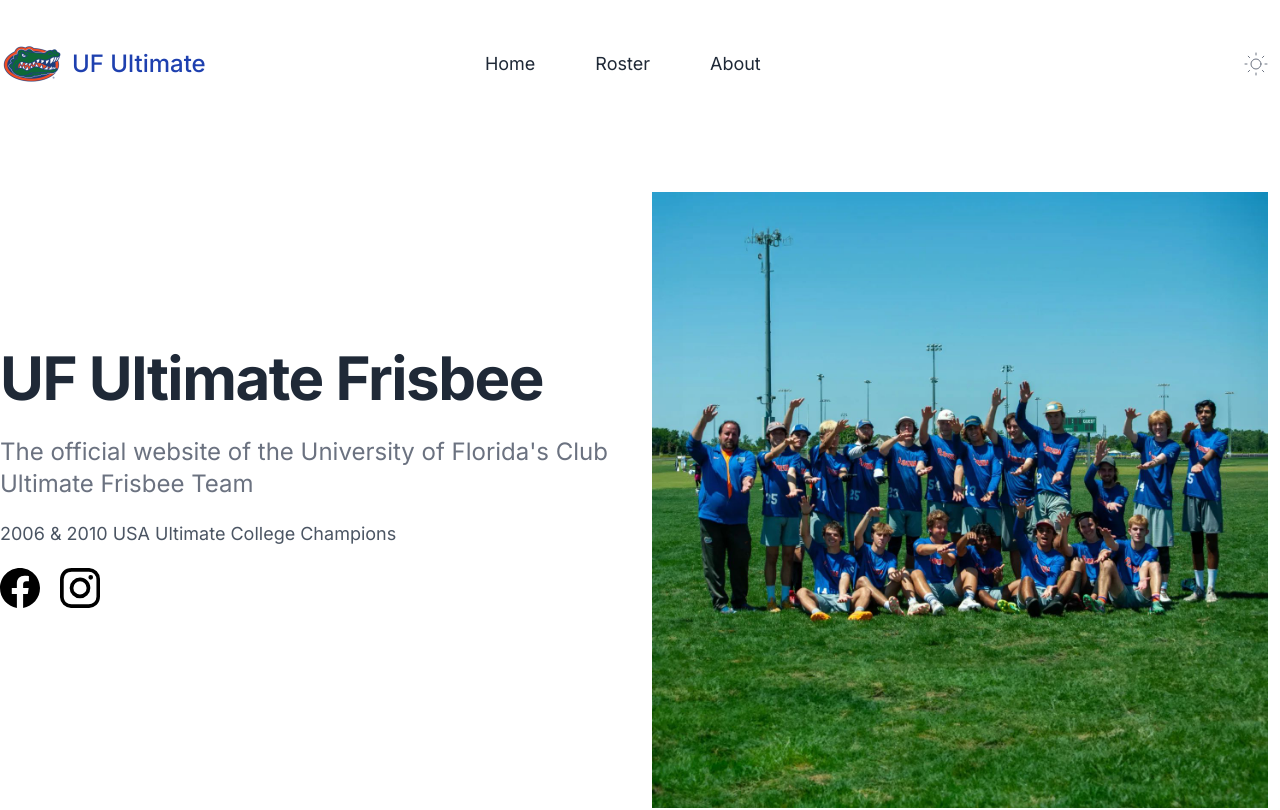
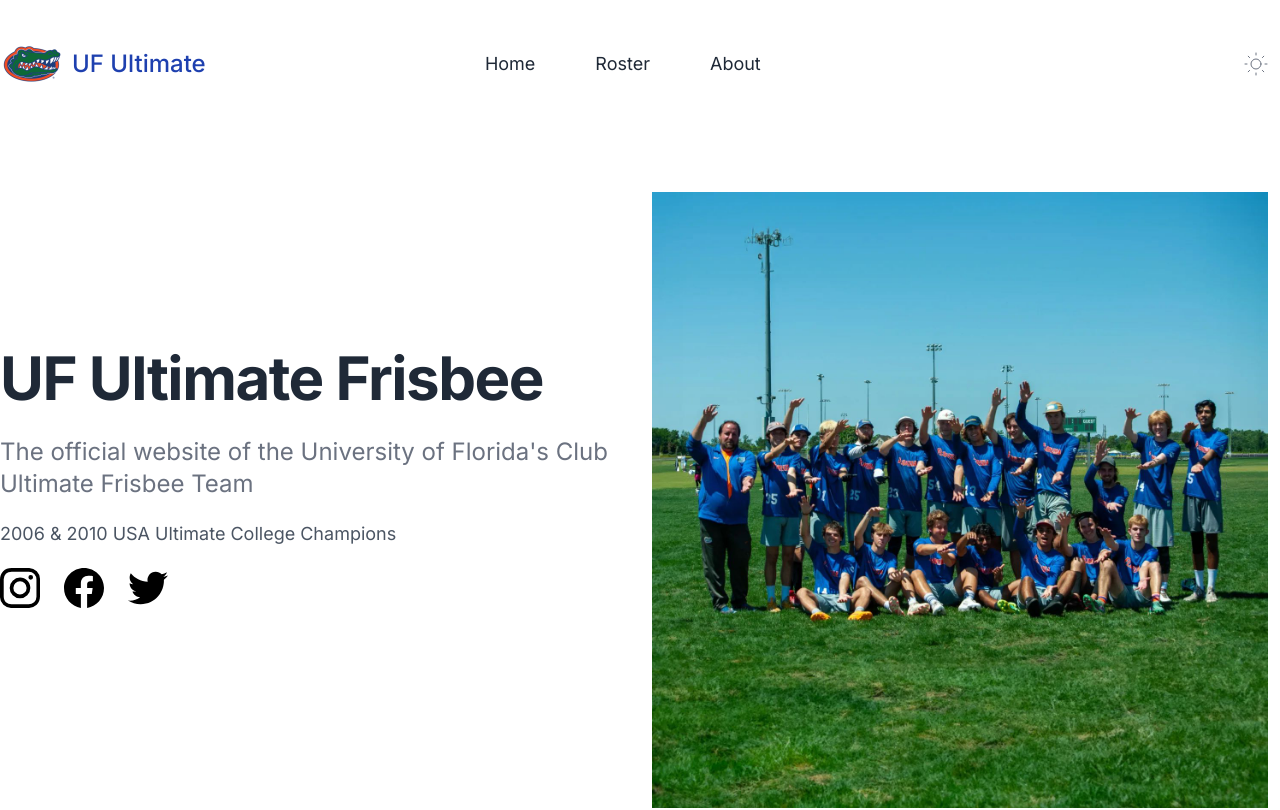
Before and after one commit to aymo16/uf-ultimate-site, a Next.js app: page / in a window 1280 px wide. Shown: the top 810 px of the page. Built offline with nearby package versions, Linux system fonts and the light colour scheme.

Commit message:
added twitter links

```diff
--- a/src/components/Footer.tsx
+++ b/src/components/Footer.tsx
@@ -68,7 +68,14 @@
           <div className="">
             <div>Follow us</div>
             <div className="flex mt-5 space-x-5 text-gray-400 dark:text-gray-500">
-
+              <a
+                href="https://www.instagram.com/ufultimate/"
+                target="_blank"
+                rel="noopener"
+              >
+                <span className="sr-only">Instagram</span>
+                <Instagram />
+              </a>
               <a
                 href="https://www.facebook.com/UFclubultimate/"
                 target="_blank"
@@ -78,13 +85,14 @@
                 <Facebook />
               </a>
               <a
-                href="https://www.instagram.com/ufultimate/"
+                href="https://x.com/ufultimate"
                 target="_blank"
                 rel="noopener"
               >
                 <span className="sr-only">Instagram</span>
-                <Instagram />
+                <Twitter />
               </a>
+
             </div>
           </div>
         </div>
@@ -122,6 +130,10 @@
   </svg>
 );
 
+const Twitter = ({ size = 24 }) => (
+  <svg xmlns="http://www.w3.org/2000/svg" width={size} height={size} viewBox="0 0 24 24" fill="currentColor"><path d="M24 4.557c-.883.392-1.832.656-2.828.775 1.017-.609 1.798-1.574 2.165-2.724-.951.564-2.005.974-3.127 1.195-.897-.957-2.178-1.555-3.594-1.555-3.179 0-5.515 2.966-4.797 6.045-4.091-.205-7.719-2.165-10.148-5.144-1.29 2.213-.669 5.108 1.523 6.574-.806-.026-1.566-.247-2.229-.616-.054 2.281 1.581 4.415 3.949 4.89-.693.188-1.452.232-2.224.084.626 1.956 2.444 3.379 4.6 3.419-2.07 1.623-4.678 2.348-7.29 2.04 2.179 1.397 4.768 2.212 7.548 2.212 9.142 0 14.307-7.721 13.995-14.646.962-.695 1.797-1.562 2.457-2.549z" /></svg>
+);
+
 const Backlink = () => {
   return (
     <a
--- a/src/components/Hero.tsx
+++ b/src/components/Hero.tsx
@@ -20,7 +20,15 @@
                 2006 & 2010 USA Ultimate College Champions
               </div>
             </div>
-            <div className="flex flex-row gap-5 items-baseline py-5">
+            <div className="flex flex-row gap-6 items-baseline py-5">
+              <a
+                href="https://www.instagram.com/ufultimate/"
+                target="_blank"
+                rel="noopener"
+              >
+                <span className="sr-only">Instagram</span>
+                <Instagram />
+              </a>
               <a
                 href="https://www.facebook.com/UFclubultimate/"
                 target="_blank"
@@ -30,12 +38,12 @@
                 <Facebook />
               </a>
               <a
-                  href="https://www.instagram.com/ufultimate/"
+                href="https://x.com/ufultimate"
                 target="_blank"
                 rel="noopener"
               >
                 <span className="sr-only">Instagram</span>
-                  <Instagram />
+                <Twitter />
               </a>
             </div>
           </div>
@@ -104,6 +112,10 @@
   >
     <path d="M16.98 0a6.9 6.9 0 0 1 5.08 1.98A6.94 6.94 0 0 1 24 7.02v9.96c0 2.08-.68 3.87-1.98 5.13A7.14 7.14 0 0 1 16.94 24H7.06a7.06 7.06 0 0 1-5.03-1.89A6.96 6.96 0 0 1 0 16.94V7.02C0 2.8 2.8 0 7.02 0h9.96zm.05 2.23H7.06c-1.45 0-2.7.43-3.53 1.25a4.82 4.82 0 0 0-1.3 3.54v9.92c0 1.5.43 2.7 1.3 3.58a5 5 0 0 0 3.53 1.25h9.88a5 5 0 0 0 3.53-1.25 4.73 4.73 0 0 0 1.4-3.54V7.02a5 5 0 0 0-1.3-3.49 4.82 4.82 0 0 0-3.54-1.3zM12 5.76c3.39 0 6.2 2.8 6.2 6.2a6.2 6.2 0 0 1-12.4 0 6.2 6.2 0 0 1 6.2-6.2zm0 2.22a3.99 3.99 0 0 0-3.97 3.97A3.99 3.99 0 0 0 12 15.92a3.99 3.99 0 0 0 3.97-3.97A3.99 3.99 0 0 0 12 7.98zm6.44-3.77a1.4 1.4 0 1 1 0 2.8 1.4 1.4 0 0 1 0-2.8z" />
   </svg>
+);
+
+const Twitter = ({ size = 40 }) => (
+  <svg xmlns="http://www.w3.org/2000/svg" width={size} height={size} viewBox="0 0 24 24" fill="currentColor"><path d="M24 4.557c-.883.392-1.832.656-2.828.775 1.017-.609 1.798-1.574 2.165-2.724-.951.564-2.005.974-3.127 1.195-.897-.957-2.178-1.555-3.594-1.555-3.179 0-5.515 2.966-4.797 6.045-4.091-.205-7.719-2.165-10.148-5.144-1.29 2.213-.669 5.108 1.523 6.574-.806-.026-1.566-.247-2.229-.616-.054 2.281 1.581 4.415 3.949 4.89-.693.188-1.452.232-2.224.084.626 1.956 2.444 3.379 4.6 3.419-2.07 1.623-4.678 2.348-7.29 2.04 2.179 1.397 4.768 2.212 7.548 2.212 9.142 0 14.307-7.721 13.995-14.646.962-.695 1.797-1.562 2.457-2.549z" /></svg>
 );
 
 function AmazonLogo() {
```
Lines whose indentation alone changed are shown as unchanged.
